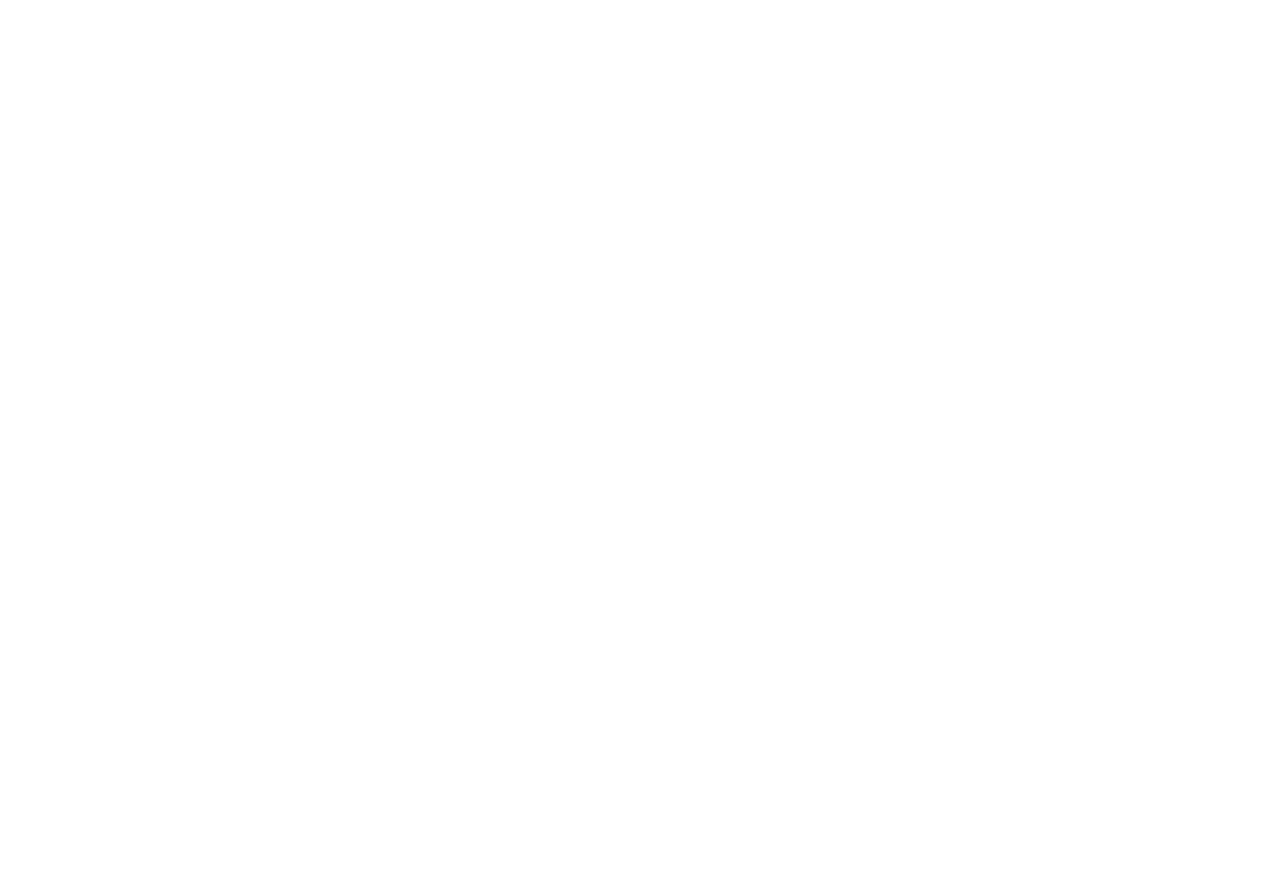
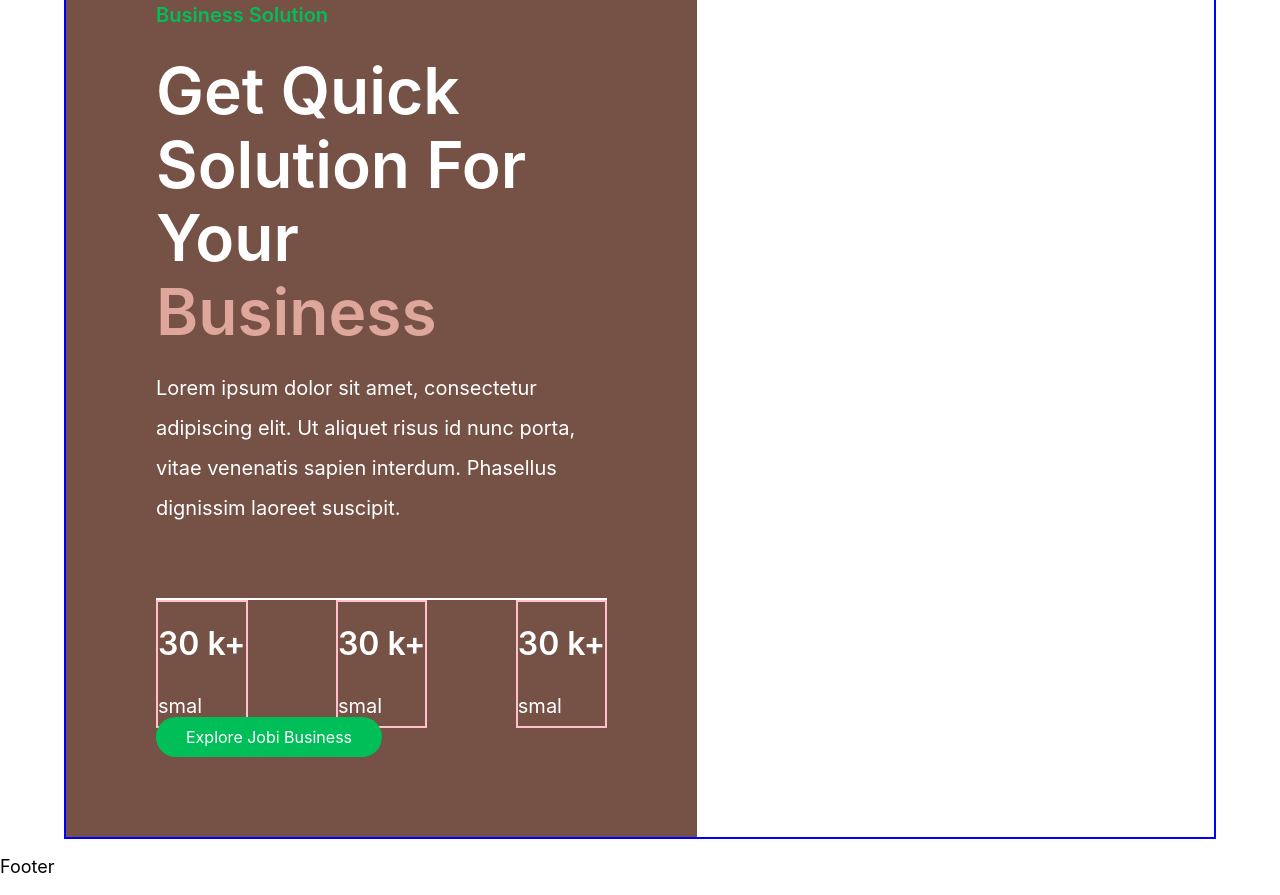
Before and after one commit to rselvasoyak/jobi, a JavaScript app: page / in a window 1280 px wide. Shown: the part 3000-3895 px from the top of the page. Before the commit the page ends 2925 px from the top, so only its background shows below. Built offline with nearby package versions, Linux system fonts and the light colour scheme; the HTML template or start-up script is replaced by a standard one.

Commit message:
basic html and css

```diff
--- a/src/App.scss
+++ b/src/App.scss
@@ -13,6 +13,8 @@
 @use "./partials/components/trendingServices";
 @use "./partials/components/marketplace";
 @use "./partials/components/aboutUs";
+@use "./partials/components/businessSolutions";
+
   // Headers
   @use "./partials/components/headers/indexHeader";
 
--- /dev/null
+++ b/src/Components/BusinessSolution.js
@@ -0,0 +1,41 @@
+const BusinessSolution = () => {
+    return (
+        <section className="businessSolution">
+            <div className="wrapper">
+                <div className="businessContent">
+                    <div className="businessText">
+                        <div className="topContent">
+                            <h4> business solution </h4>
+                            <h2> Get quick <span>Solution for your</span> <span className="emphasize">business</span></h2>
+                            <p>
+                                Lorem ipsum dolor sit amet, consectetur adipiscing elit. Ut aliquet risus id nunc porta, vitae venenatis sapien interdum. Phasellus dignissim laoreet suscipit.
+                            </p>
+                        </div>
+                        <div className="bottomContent">
+                            <div className="stats">
+                                <div className="stat">
+                                    <p className="statTitle"> 30 k+</p>
+                                    <p>smal</p>
+                                </div>
+                                <div className="stat">
+                                    <p className="statTitle"> 30 k+</p>
+                                    <p>smal</p>
+                                </div>
+                                <div className="stat">
+                                    <p className="statTitle"> 30 k+</p>
+                                    <p>smal</p>
+                                </div>
+                            </div>
+                        </div>
+                    </div>
+                    <div className="explore">
+                        <a className="secondaryLink" href=" "> explore jobi business</a>
+                    </div>
+                </div>
+                <div className="businessImg"></div>
+            </div>
+        </section>
+    )
+}
+
+export default BusinessSolution;
--- a/src/Components/IndexPage.js
+++ b/src/Components/IndexPage.js
@@ -1,5 +1,6 @@
 // Components
 import AboutUs from "./AboutUs";
+import BusinessSolution from "./BusinessSolution";
 import IndexHeader from "./HeaderOptions/IndexHeader";
 import Marketplace from "./Marketplace";
 import TrendingServices from "./TrendingServices";
@@ -14,6 +15,7 @@
                 <TrendingServices />
                 <Marketplace />
                 <AboutUs />
+                <BusinessSolution />
             </main>
         </>
     );
--- a/src/partials/abstract/_variables.scss
+++ b/src/partials/abstract/_variables.scss
@@ -9,3 +9,7 @@
 $limeGreen: #D2F34C;
 $jobiGreen: #00BF58;
 $whiteFont: #fff;
+$brown: #755146;
+$lightBrown: #DFA79C;
+$newJobiGreen: #00fc74;
+$newGreen: #08623b;
--- a/src/partials/base/_defaultStyle.scss
+++ b/src/partials/base/_defaultStyle.scss
@@ -6,6 +6,10 @@
     margin: 0 auto;
 }
 
+span{
+    display: block;
+}
+
 ul{
     li{
         list-style: none;
--- a/src/partials/base/_typography.scss
+++ b/src/partials/base/_typography.scss
@@ -25,6 +25,13 @@
     color: $darkGreen;
 }
 
+h4{
+    font-size: 2rem;
+    font-weight: 600;
+    color: $jobiGreen;
+    text-transform: capitalize;
+}
+
 p{
     font-size: 1.8rem;
 }
--- /dev/null
+++ b/src/partials/components/_businessSolutions.scss
@@ -0,0 +1,43 @@
+@use "../abstract/variables" as *;
+
+.businessSolution{
+    .wrapper{
+        display: flex;
+        border: 2px solid blue;
+        .businessContent{
+            background-color: $brown;
+            padding: 9rem;
+            flex-basis: 55%;
+            h2{
+                color: $whiteFont;
+                margin: 2rem 0;
+                .emphasize{
+                    display: block;
+                    color: $lightBrown;
+                }
+            }
+            p{
+                color: $whiteFont;
+                line-height: 2;
+                margin: 0;
+                font-size: 2rem;
+            }
+
+            .bottomContent .stats{
+                display: flex;
+                justify-content: space-between;
+                border-top: 2px solid $whiteFont;
+                margin-top: 7rem;
+            }
+            .stat{
+                border: 2px solid pink;
+            }
+            .statTitle {
+                font-size: 3.2rem;
+                font-weight: 600;
+                margin: 1rem 0;
+            }
+
+        }
+    }
+}
```
Also changed, not shown: src/partials/abstract/_defaultStyle.scss (deleted).
